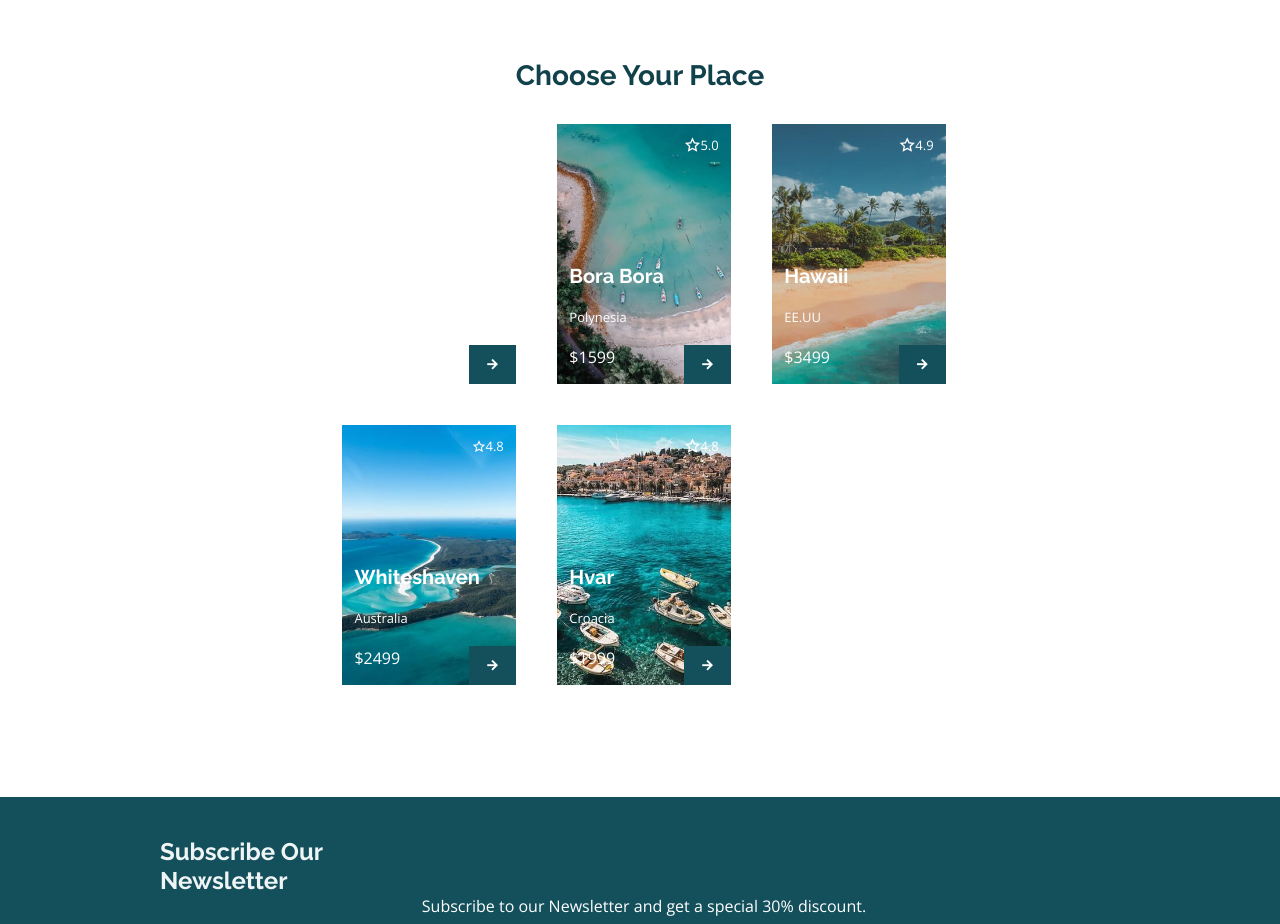
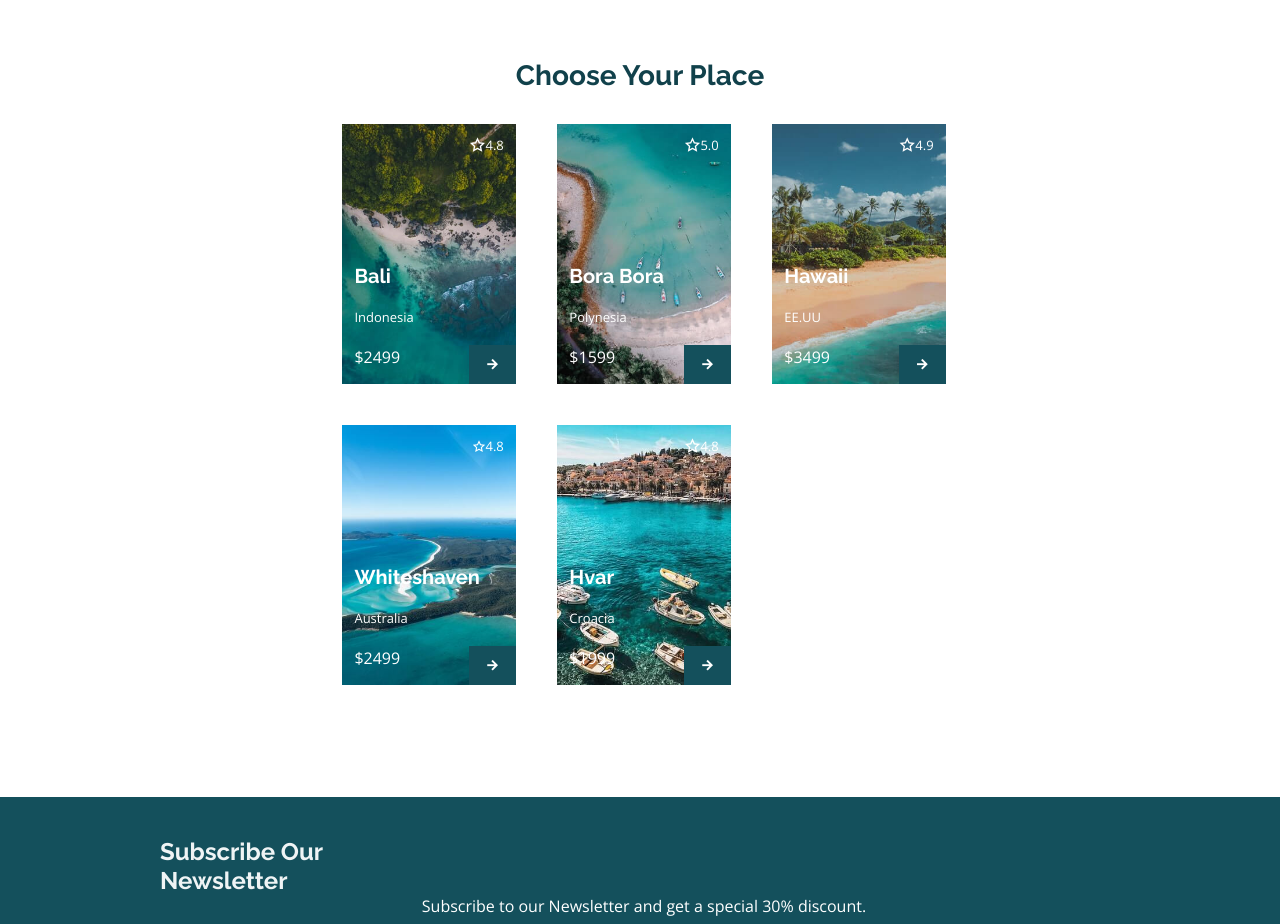
Before and after one commit to satyamdabral/PROJECT, a plain HTML site: page index.html in a window 1280 px wide. Shown: the part 2720-3644 px from the top of the page. Drawn offline with nearby package versions, Linux system fonts and the light colour scheme; the site is published under a folder, as on GitHub Pages, so addresses that start at the root find nothing.

Commit message:
index.html

```diff
--- a/index.html
+++ b/index.html
@@ -198,7 +198,7 @@
 
         <div class="place-container containera grida">
           <div class="place-card">
-            <img src="/place1.jpg" alt="" class="place-img" />
+            <img src="place1.jpg" alt="" class="place-img" />
             <!-- places card1 -->
             <div class="place-content">
               <span class="place-rating">
```
